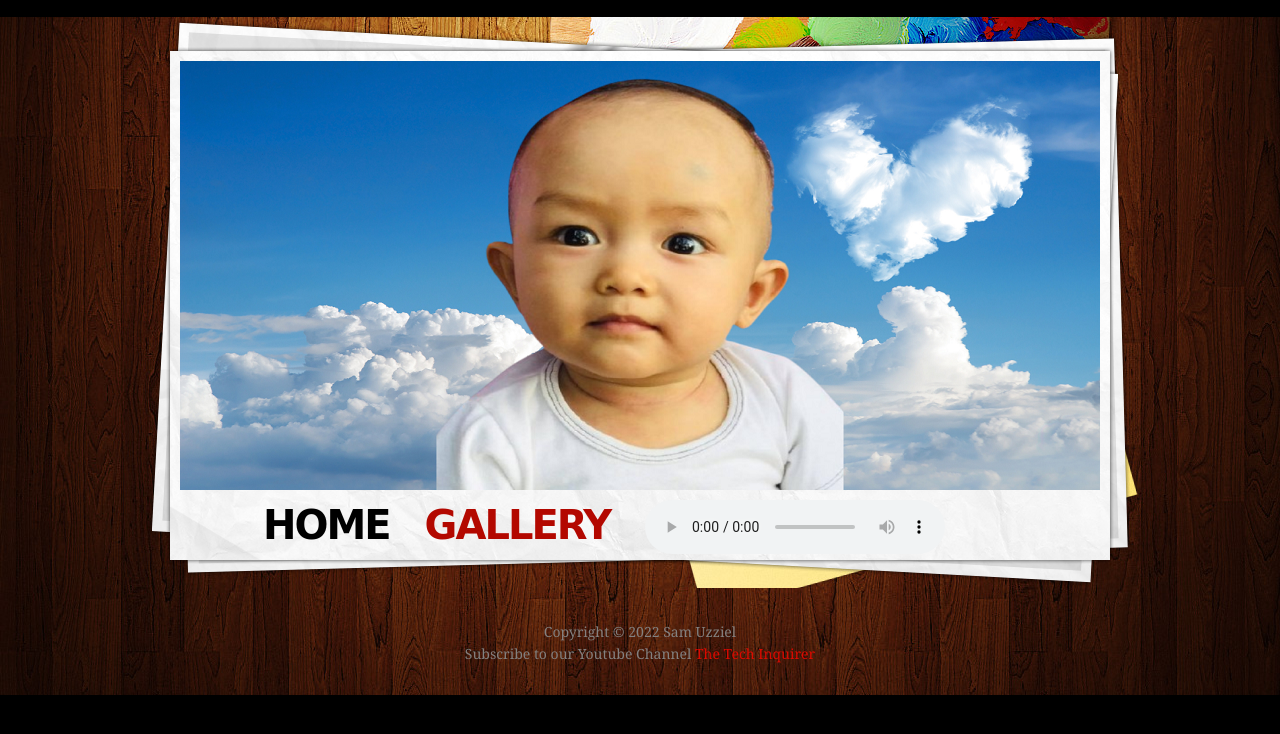
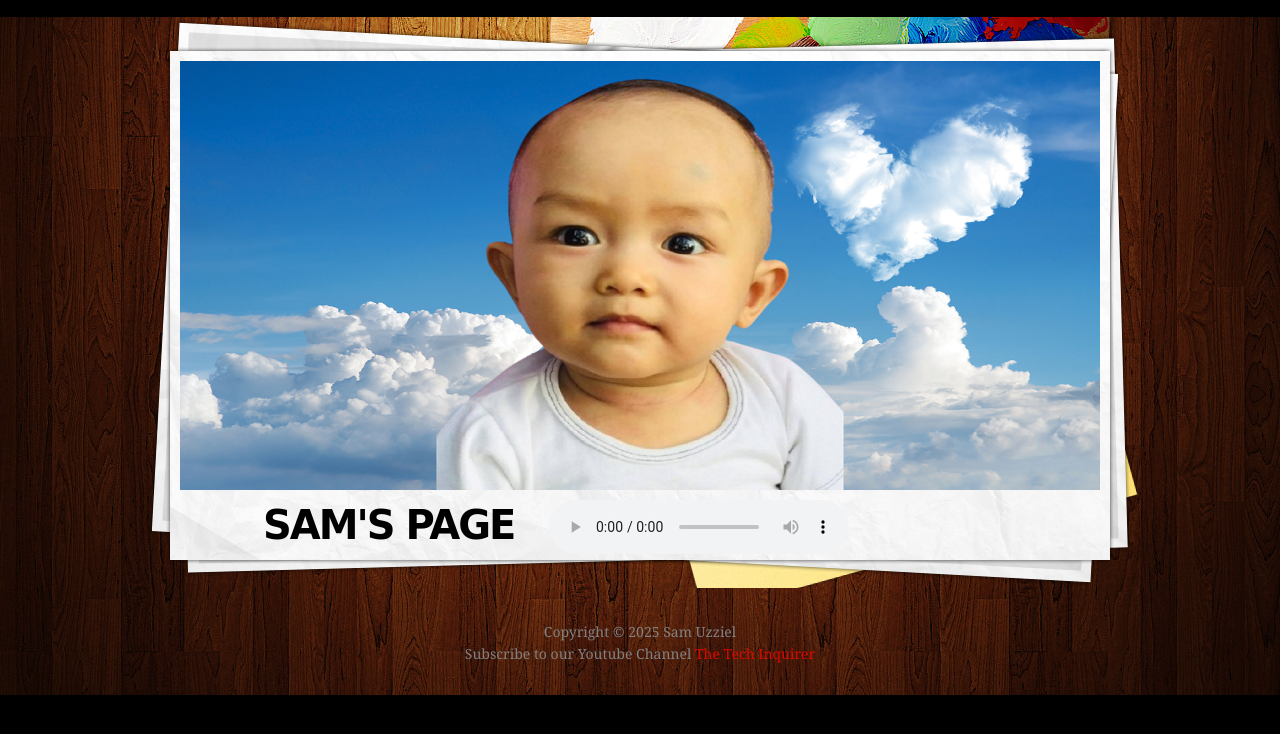
Before and after one commit to orapagier/uzziel, a plain HTML site: page index.html in a window 1280 px wide. Drawn offline with Linux system fonts and the light colour scheme; a web font is replaced by a local one.

Commit message:
Update index.html

```diff
--- a/index.html
+++ b/index.html
@@ -54,58 +54,13 @@ $(document)
           </ul>
         </div>
       <ul class="menu">
-        <li class="current"><a href="index.html" class="clr-1">Home</a></li>
-     <!--   <li><a href="about.html" class="clr-2">About</a></li> -->
-        <li><a href="gallery.html" class="clr-4">Gallery</a></li>
+        <li class="current"><a href="index.html" class="clr-1">Sam's Page</a></li>
         <audio src="https://war.streamguys1.com:7185/MC01" controls="true" autoplay="true"> </audio>
       </ul>
     </nav>
   </header>
-  <!--==============================content===================================
-  <section id="content">
-    <div class="container_12">
-      <div class="grid_4 bot-1">
-        <div class="art"></div>
-        <h2 class="top-1 p2">Quotes</h2>
-        <p class="text-1 p3">Haruki Murakami, Norwegian Wood</p>
-        <p>“If you only read the books that everyone else is reading, you can only think what everyone else is thinking.”</p>
-        <p class="text-1 top-2 p3">Martin Luther King Jr.</p>
-        <p>"If you can’t fly, then run, If you can’t run, then walk, If you can’t walk, then crawl, but whatever you do, you have to keep moving forward."</p> <br> <br>
-		<p class="text-1 p3">3Abn Radio Music Channel</p>
-       <audio src="https://war.streamguys1.com:7185/MC01" controls="true"> </audio>
-        <a href="#" class="link-1 top-3">Archives</a> </div>
-
-	<div class="grid_8">
-        <div class="pad-1">
-          <h2 class="p2">Welcome Friends!</h2>
-          <p class="text-1">"One who has unreliable friends soon comes to ruin, <br> but there is a friend who sticks closer than a brother."</p>
-        </div>
-        <div class="block-1">
-          <div class="block-1-shadow">
-            <h2 class="clr-6 p4">Homepage</h2>
-
-
-
-			<div class="box-1"> <a href="#" class="img-border"><img src="images/img1.jpg" alt=""></a>
-              <p class="text-2">Jennifer, 10 years</p>
-            </div>
-            <div class="box-1 last"> <a href="#" class="img-border"><img src="images/img2.jpg" alt=""></a>
-              <p class="text-2">Martin, 13 years</p>
-            </div>
-            <div class="clear p5"></div>
-            <div class="box-1"> <a href="#" class="img-border"><img src="images/img3.jpg" alt=""></a>
-              <p class="text-2">Sebastian, 14 years</p>
-            </div>
-            <div class="box-1 last"> <a href="#" class="img-border"><img src="images/img4.jpg" alt=""></a>
-              <p class="text-2">Fiona, 8 years</p>
-            </div>
-            <div class="clear"></div>
-            <div class="pad-2"> <a href="#" class="link-2">Full Gallery</a> </div>
-          </div>
-        </div>
-        <!--==============================footer=================================-->
-        <footer>
-          <p>Copyright © 2022 Sam Uzziel</p>
+         <footer>
+          <p>Copyright © 2025 Sam Uzziel</p>
           <p>Subscribe to our Youtube Channel <a target="_blank" href="https://www.youtube.com/channel/UCsbSLlv-eVA-O5jARIyJ9iQ" class="link">The Tech Inquirer</a></p>
         </footer>
       </div>
```
